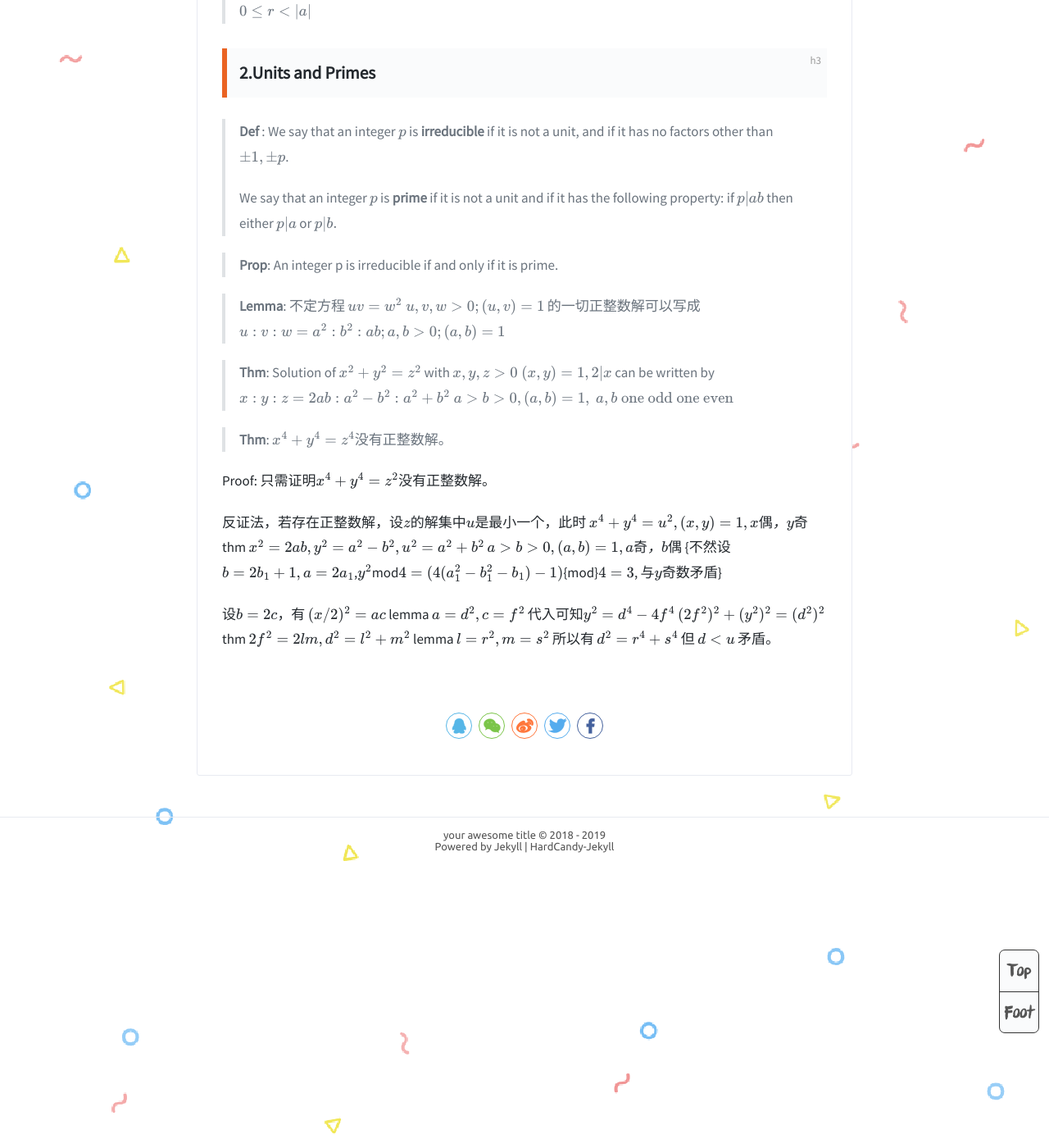
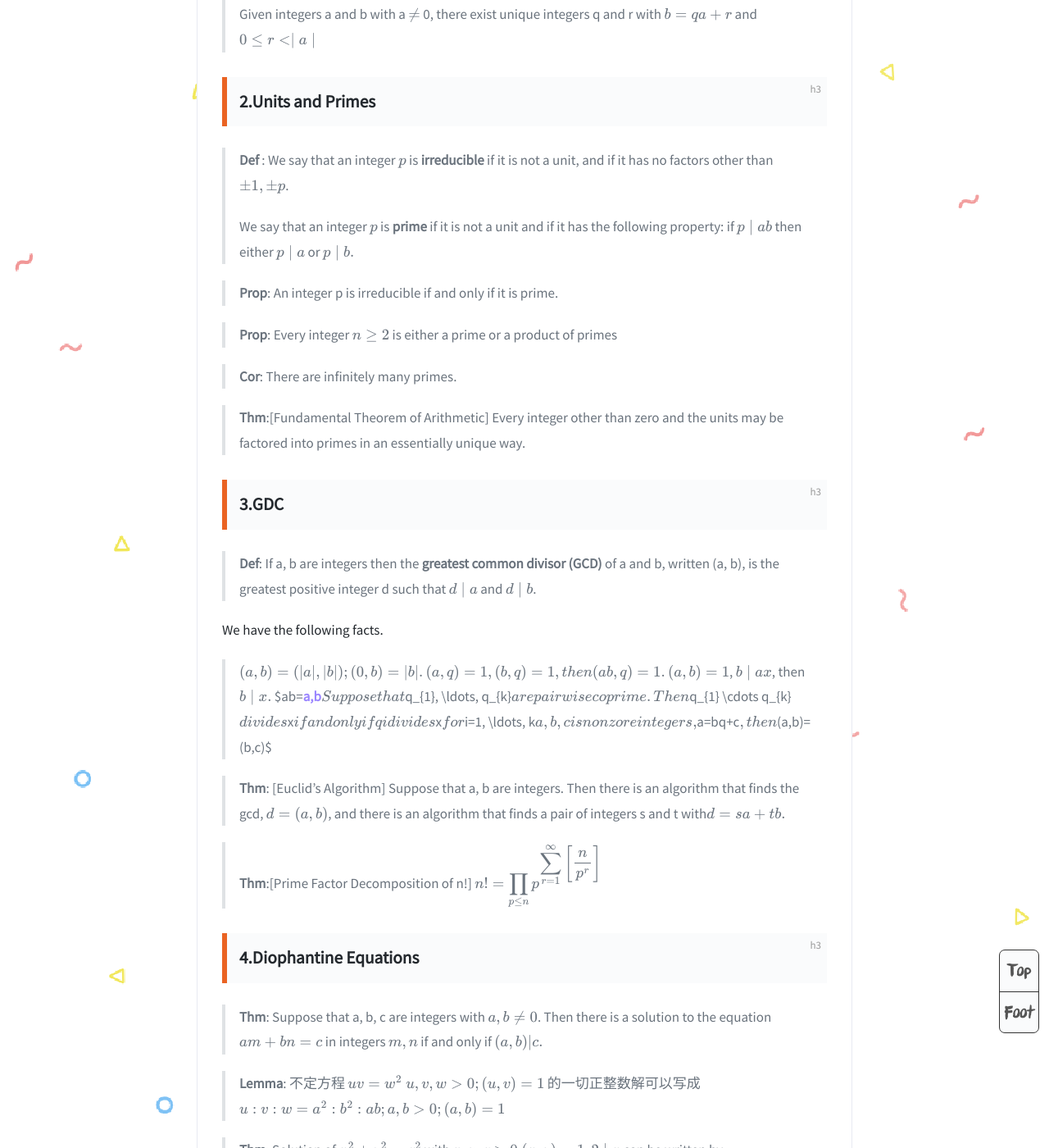
Before and after one commit to zodiachc/Cassis.github.io, a Jekyll site: the page built from _posts/2019-07-19-number-theory.md, in a window 1280 px wide and 1400 px high, scrolled down 1437 px. Shown: the whole window at 82% size. Built offline with Jekyll 4.4.1, drawn with Linux system fonts in a browser that asks for light colours; formulas are drawn with MathJax 3.

Commit message:
Update 2019-07-19-number-theory.md

```diff
--- a/_posts/2019-07-19-number-theory.md
+++ b/_posts/2019-07-19-number-theory.md
@@ -9,7 +9,7 @@ color: rgb(255,90,90)
 ## Some Basics
 + <a href="#1"> 1.Division Algorithm</a>
 + <a href="#2"> 2.Units and Primes</a>
-
++ <a href="#3"> 3.GDC</a>
 ### <a name="1"> 1.Division Algorithm</a>
 
 >**Axiom**:[Well-ordering Principle]
@@ -38,46 +38,54 @@ each integer $n \geq m,$ where $m$ is some fixed integer. If
 
 >**Theorem**:[Division Algorithm]
 >
->Given integers a and b with a $\neq$ 0, there exist unique integers q and r with $b=q a+r $ and $ 0 \leq r<\|a\|$
+>Given integers a and b with a $\neq$ 0, there exist unique integers q and r with $b=q a+r $ and $ 0 \leq r< \mid a \mid$
 >
 
 ### <a name="2"> 2.Units and Primes</a>
 
 >**Def** : We say that an integer $p$ is **irreducible** if it is not a unit, and if it has no factors other than $\pm 1, \pm p$.
 >
->We say that an integer $p$ is **prime** if it is not a unit and if it has the following property: if $p \| a b$ then either $p \| a$ or $p \| b .$
+>We say that an integer $p$ is **prime** if it is not a unit and if it has the following property: if $p \mid a b$ then either $p \mid a$ or $p \mid b .$
 
 > **Prop**: An integer p is irreducible if and only if it is prime.
 
+> **Prop**: Every integer $n \geq 2$ is either a prime or a product of primes
 
+> **Cor**: There are infinitely many primes.
 
+> **Thm**:[Fundamental Theorem of Arithmetic] Every integer other than zero and the units may be factored into primes in an essentially unique way.
+
+### <a name="3">3.GDC</a>
+
+> **Def**: If a, b are integers then the **greatest common divisor (GCD)** of a and b, written (a, b), is the greatest positive integer d such that $d\mid a$ and $d\mid  b$.
+
+We have the following facts.
+> $(a,b)=(|a|,|b|); (0,b)=|b|.$
+> $(a,q)=1, (b,q)=1, then (ab,q)=1.$
+> $(a,b)=1$, $b\mid ax$, then $b\mid x.$
+> $ab=[a,b](a,b)$
+> Suppose that $q_{1}, \ldots, q_{k}$ are pairwise coprime. Then $q_{1} \cdots q_{k}$ divides $x$ if and only if qi divides $x$ for $i=1, \ldots, k$
+> a,b,c is nonzore integers, $a=bq+c$, then $(a,b)=(b,c)$
+
+> **Thm**: [Euclid's Algorithm]
+> Suppose that a, b are integers. Then there is an algorithm that finds the gcd, $d = (a, b)$, and there is an algorithm that finds a pair of integers s and t with$ d = sa + tb.$
+
+> **Thm**:[Prime Factor Decomposition of n!]
+> $$
+> n!=\displaystyle\prod_{p\leq n}p^{\displaystyle\sum_{r=1}^\infty\left[\frac{n}{p^r}\right]}
+> $$
+>
+>
+
+### <a name= "4">4.Diophantine Equations</a>
+
+> **Thm**: Suppose that a, b, c are integers with $a, b \neq 0$. Then there is
+> a solution to the equation $am + bn = c$ in integers $m, n$ if and only if $ (a, b)|c.$
 
 
 > **Lemma**: 不定方程 $uv=w^2\ u,v,w>0; (u,v)=1$ 的一切正整数解可以写成$u:v:w=a^2:b^2:ab; a,b>0; (a,b)=1$
 
-> **Thm**: Solution of $x^2+y^2=z^2$ with $x,y,z>0\ (x,y)=1, 2|x$ can be written by
+> **Thm**: Solution of $x^2+y^2=z^2$ with $x,y,z>0\ (x,y)=1, 2\mid x$ can be written by
 > $$ x:y:z=2ab:a^2-b^2:a^2+b^2 \ a>b>0, (a,b)=1 ,\ a,b \text{ one odd one even}$$
 
 > **Thm**: $x^4+y^4=z^4$没有正整数解。
-
-Proof: 只需证明$x^4+y^4=z^2$没有正整数解。
-
-反证法，若存在正整数解，设$z$的解集中$u$是最小一个，此时 $$x^4+y^4=u^2, (x,y)=1, x\text{偶}，y\text{奇}$$
-thm
-$$x^2=2ab,y^2=a^2-b^2,u^2=a^2+b^2$$
-$$a>b>0, (a,b)=1, a\text{奇}，b\text{偶}$$
-{不然设$b=2b_1+1, a=2a_1$,$y^2$mod$4=(4(a_1^2-b_1^2-b_1)-1)${mod}$4=3$, 与$y$奇数矛盾}
-
-设$b=2c$，有
-$$(x/2)^2=ac$$
-lemma
-$$a=d^2, c=f^2$$
-代入可知$y^2=d^4-4f^4$
-$$(2f^2)^2+(y^2)^2=(d^2)^2$$
-thm
-$$2f^2=2lm, d^2=l^2+m^2$$
-lemma
-$$l=r^2, m=s^2$$
-所以有
-$$d^2=r^4+s^4$$
-但 $d<u$ 矛盾。
```
